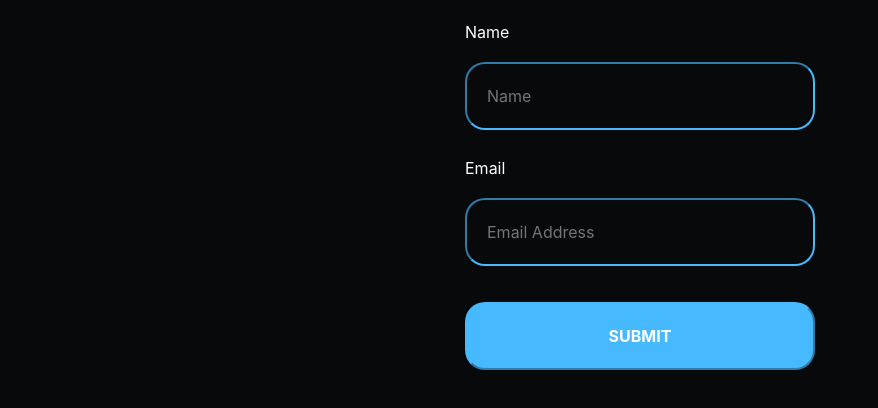
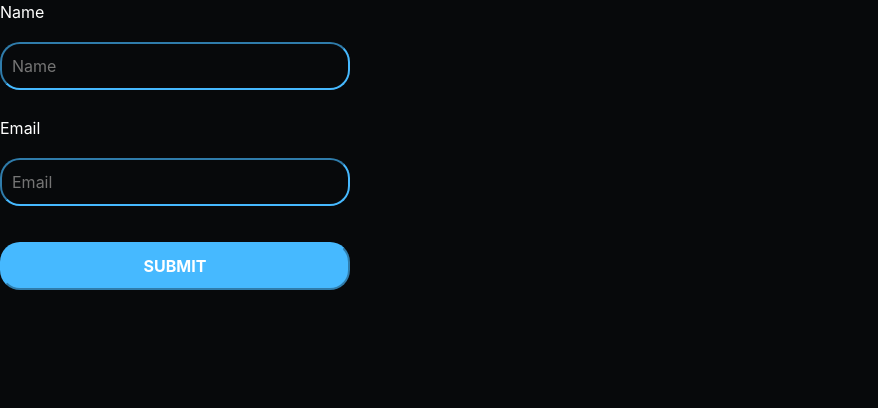
Before and after one commit to ihor-protsenko-theraven/ihor-protsenko-theraven.github.io, an Angular app: page / in a window 1280 px wide. Shown: the top 408 px of the page, without its empty margins (0-878 px from the left). Built offline with nearby package versions, Linux system fonts and the light colour scheme.

Commit message:
fix size

```diff
--- a/src/app/app.component.css
+++ b/src/app/app.component.css
@@ -3,7 +3,7 @@
 
 .nft-form {
   max-width: 350px;
-  margin: 20px auto;
+  /* margin: 20px auto; */
   position: relative;
   color: #ffffff;
 }
@@ -25,7 +25,7 @@
   border-color: rgb(70 185 255 /1);
   background-color: #07090B ;
   color: #ffffff;
-  padding: 20px;
+  padding: 10px;
   border-radius: 20px;
   outline: 3px solid transparent;
   transition: outline 0.2s, flex-basis 0.2s;
@@ -41,7 +41,7 @@
   margin: 10px 0;
   cursor: pointer;
   border-color: rgb(70 185 255 /1);
-  padding: 20px;
+  padding: 10px;
   border-radius: 20px;
   /* background-color: #708dfd; */
   background-color: rgb(70 185 255 / 1);
--- a/src/app/app.component.html
+++ b/src/app/app.component.html
@@ -14,7 +14,7 @@
 
     <div class="form-group">
         <label for="">Email</label>
-        <input class="form_input" type="email" placeholder="Email Address"
+        <input class="form_input" type="email" placeholder="Email"
                 formControlName="email"
                 [ngClass]="{ 'is-invalid': submitted && f['email'].errors }">
 
```
Also changed, not shown: 7 other files (tests, documents, lock files or other folders).
